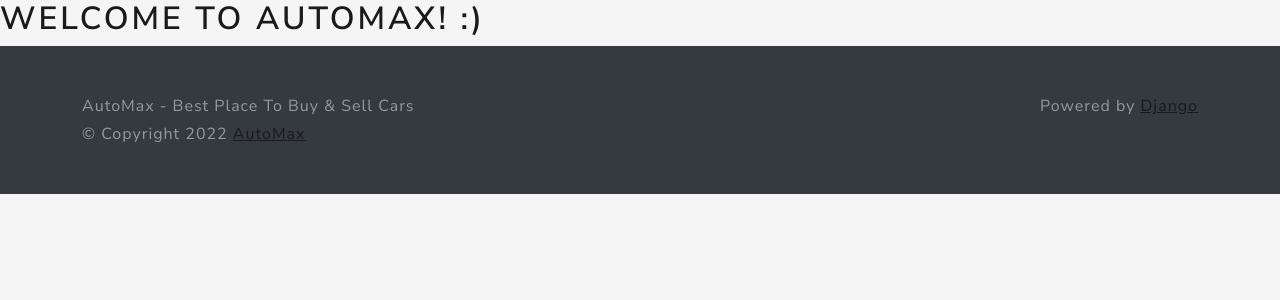
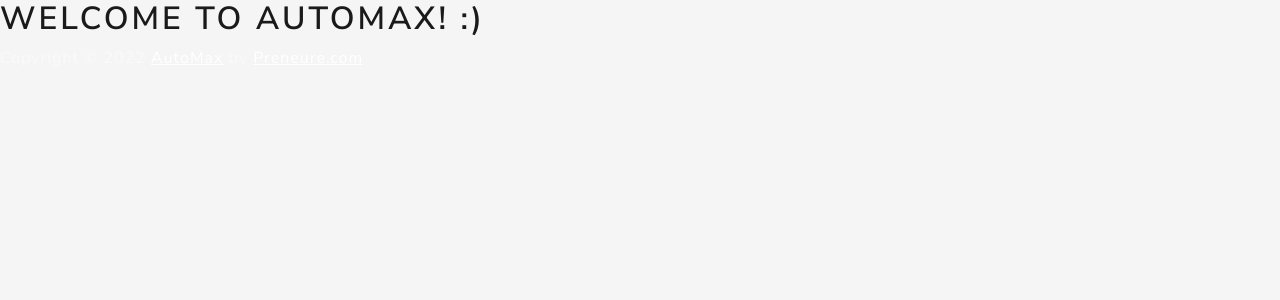
Before and after one commit to shinchri/automax, a Django app: page / in a window 1280 px wide. Shown: the top 300 px of the page. Run offline with Django 4.2, Linux system fonts and the light colour scheme; some libraries are stand-ins or nearby versions.

Commit message:
feat: Create base template to extend

```diff
--- /dev/null
+++ b/main/templates/base/base.html
@@ -0,0 +1,37 @@
+<!DOCTYPE html>
+{% load static %}
+<html lang="en" class="h-100">
+  <head>
+    <title>AutoMax</title>
+    <meta charset="utf-8" />
+    <meta name="viewport" content="width=device-width, initial-scale=1" />
+    <meta name="description" content="" />
+    <meta name="author" content="Chris Admin" />
+
+    <!-- Bootstrap core CSS -->
+    <link href="{% static 'css/bootstrap.min.css' %}" rel="stylesheet">
+
+    <!-- Custom Style CSS -->
+    <link href="{% static 'css/style.css' %}" rel="stylesheet">
+
+    <!-- JQuery CDN -->
+    <script src="https://code.jquery.com/jquery-3.6.0.min.js"
+        integrity="sha256-/xUj+3OJU5yExlq6GSYGSHk7tPXikynS7ogEvDej/m4=" crossorigin="anonymous"></script>
+  </head>
+
+  <body>
+    {% block body %}
+    {% endblock %}
+  </body>
+
+  {% block footer %}
+  <footer class="footer text-muted bg-dark py-5">
+    <div class="container">
+      <p class="float-end mb-1">Powered by <a href="https://www.djangoproject.com/">Django</a></p>
+      <p class="mb-1">AutoMax - Best Place To Buy & Sell Cars</p>
+      <p class="mb-0">© Copyright {% now 'Y' %} <a href="">AutoMax</a></p>
+    </div>
+  </footer>
+  {% endblock %}
+
+</html>
--- a/main/templates/views/main.html
+++ b/main/templates/views/main.html
@@ -1,33 +1,12 @@
-<!DOCTYPE html>
-{% load static %}
-<html lang="en" class="h-100">
-  <head>
-    <title>AutoMax</title>
-    <meta charset="utf-8" />
-    <meta name="viewport" content="width=device-width, initial-scale=1" />
-    <meta name="description" content="" />
-    <meta name="author" content="Chris Admin" />
+{% extends 'base/base.html' %}
 
-    <!-- Bootstrap core CSS -->
-    <link href="{% static 'css/bootstrap.min.css' %}" rel="stylesheet">
+{% block body %}
+  <h1>Welcome to {{ name }}! :)</h1>
+{% endblock %}
 
-    <!-- Custom Style CSS -->
-    <link href="{% static 'css/style.css' %}" rel="stylesheet">
-
-    <!-- JQuery CDN -->
-    <script src="https://code.jquery.com/jquery-3.6.0.min.js"
-        integrity="sha256-/xUj+3OJU5yExlq6GSYGSHk7tPXikynS7ogEvDej/m4=" crossorigin="anonymous"></script>
-  </head>
-
-  <body>
-    <h1>Welcome to {{ name }}! :)</h1>
-  </body>
-
-  <footer class="footer text-muted bg-dark py-5">
-    <div class="container">
-      <p class="float-end mb-1">Powered by <a href="https://www.djangoproject.com/">Django</a></p>
-      <p class="mb-1">AutoMax - Best Place To Buy & Sell Cars</p>
-      <p class="mb-0">© Copyright {% now 'Y' %} <a href="">AutoMax</a></p>
-    </div>
-  </footer>
-</html>
+{% block footer %}
+<footer class="mt-auto text-white-50">
+  <p>Copyright © {% now 'Y' %} <a href="" class="text-white">AutoMax</a> by <a href="https://preneure.com"
+          class="text-white">Preneure.com</a></p>
+</footer>
+{% endblock %}
```
